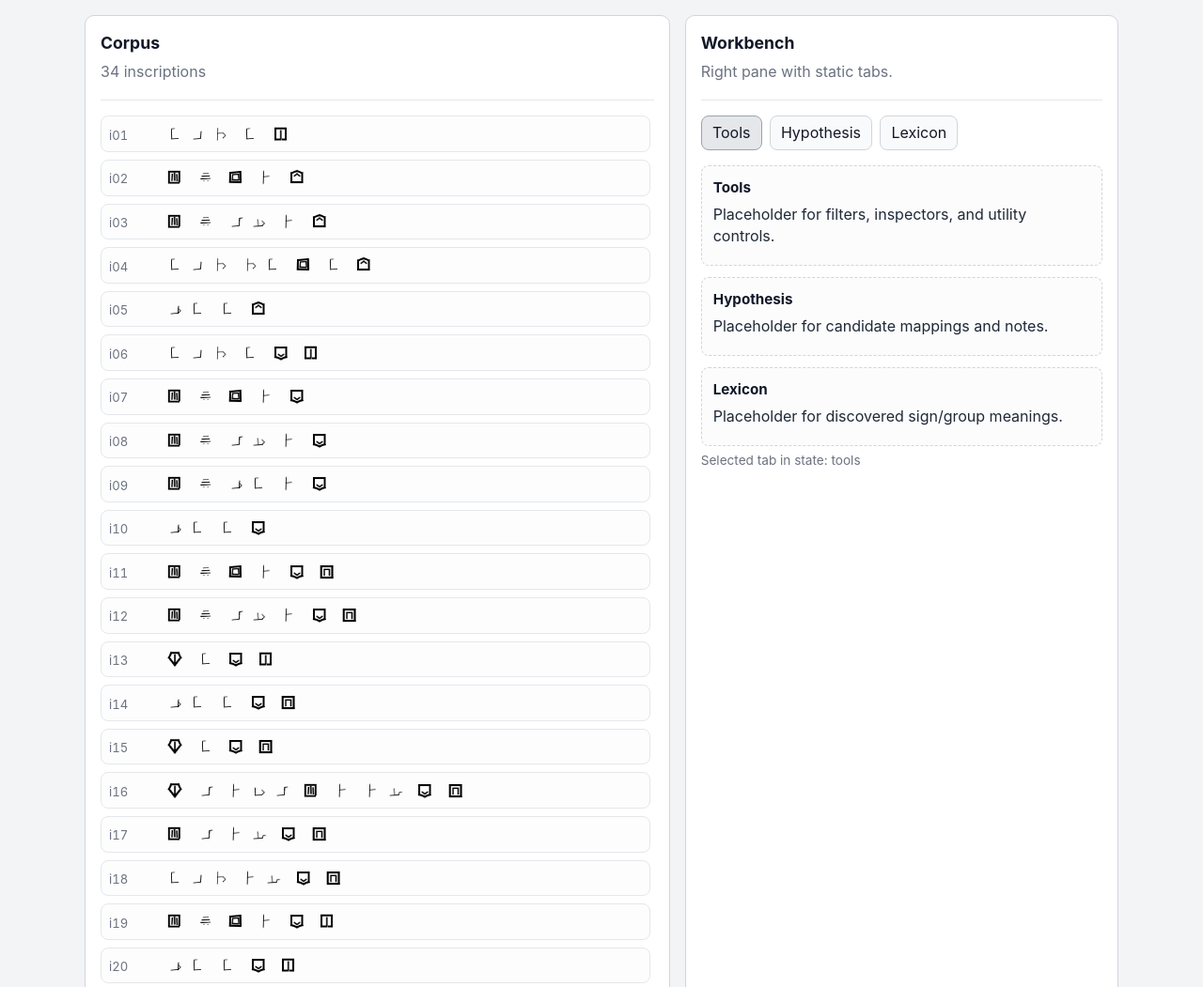
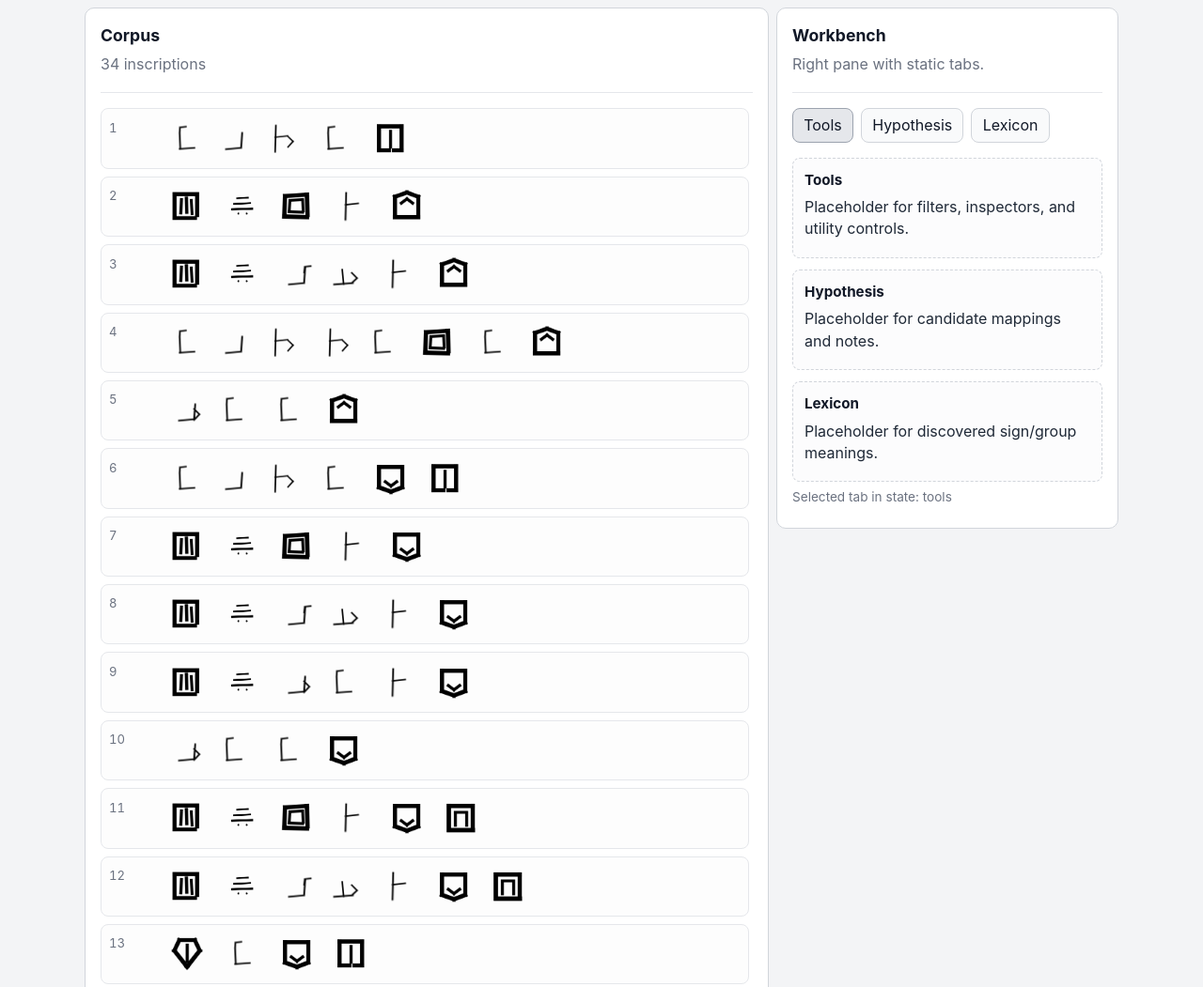
Before and after one commit to joshkalk/DecipherAlpha, a website built with Vite: page index.html in a window 1280 px wide. Shown: the top 1051 px of the page at 94% size. Built offline with nearby package versions, Linux system fonts and the light colour scheme.

Commit message:
Made left pane larger and right pane sticky

```diff
--- a/src/render.ts
+++ b/src/render.ts
@@ -42,9 +42,11 @@ function renderInscription(inscription: Inscription): string {
     })
     .join("");
 
+  const displayId = parseInt(inscription.id.slice(1)).toString();
+
   return `
     <article class="inscription-row" aria-label="Inscription ${inscription.id}">
-      <span class="inscription-id">${inscription.id}</span>
+      <span class="inscription-id">${displayId}</span>
       <div class="inscription-words">${wordsMarkup}</div>
     </article>
   `;
--- a/src/styles.css
+++ b/src/styles.css
@@ -15,15 +15,15 @@ body {
 
 #app {
   min-height: 100vh;
-  padding: 1rem;
+  padding: 0.5rem;
 }
 
 .app-shell {
   max-width: 1100px;
   margin: 0 auto;
   display: grid;
-  grid-template-columns: 1.35fr 1fr;
-  gap: 1rem;
+  grid-template-columns: 2.0fr 1fr;
+  gap: 0.5rem;
 }
 
 .pane {
@@ -37,6 +37,12 @@ body {
   display: flex;
   flex-direction: column;
   min-height: 78vh;
+}
+
+.pane-workbench {
+  position: sticky;
+  top: 0;
+  height: fit-content;
 }
 
 .pane-body {
@@ -118,8 +124,8 @@ p {
 }
 
 .sign {
-  width: 22px;
-  height: 22px;
+  width: 48px;
+  height: 48px;
   object-fit: contain;
   image-rendering: auto;
 }
```
